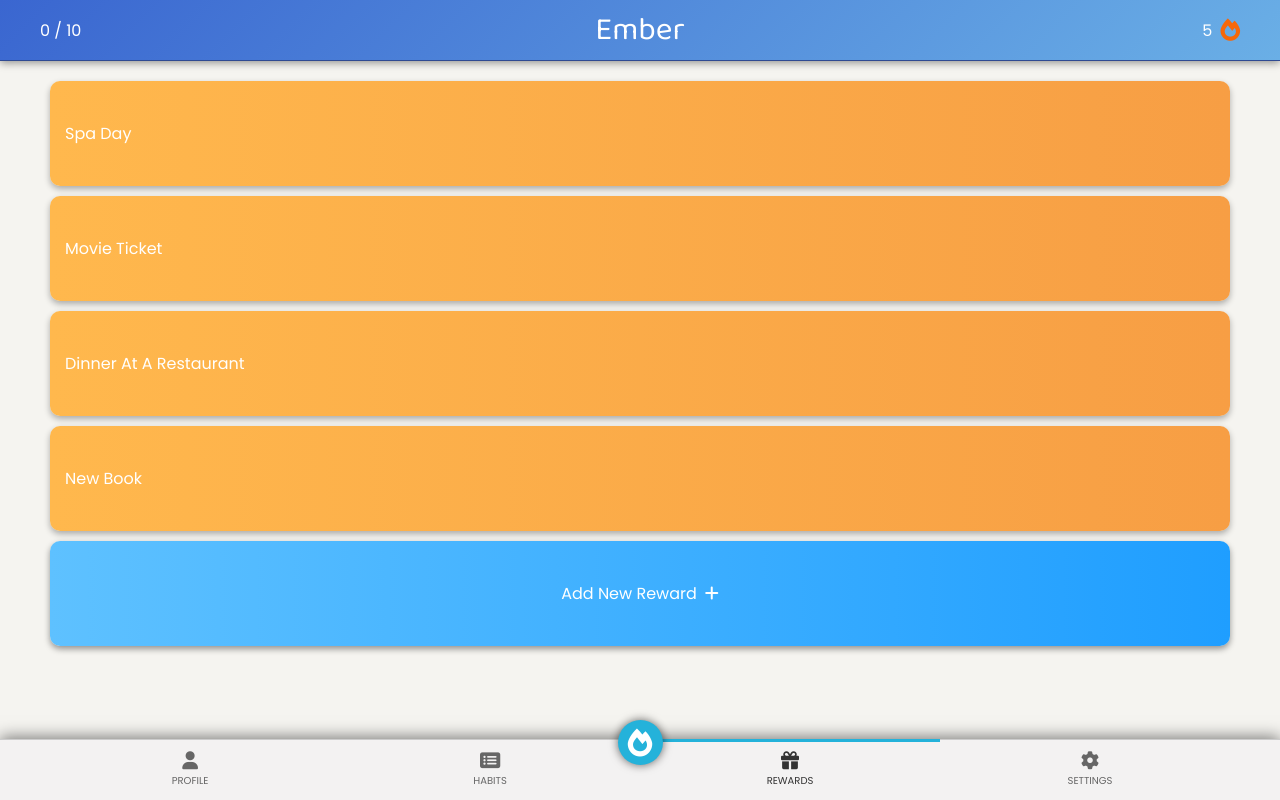
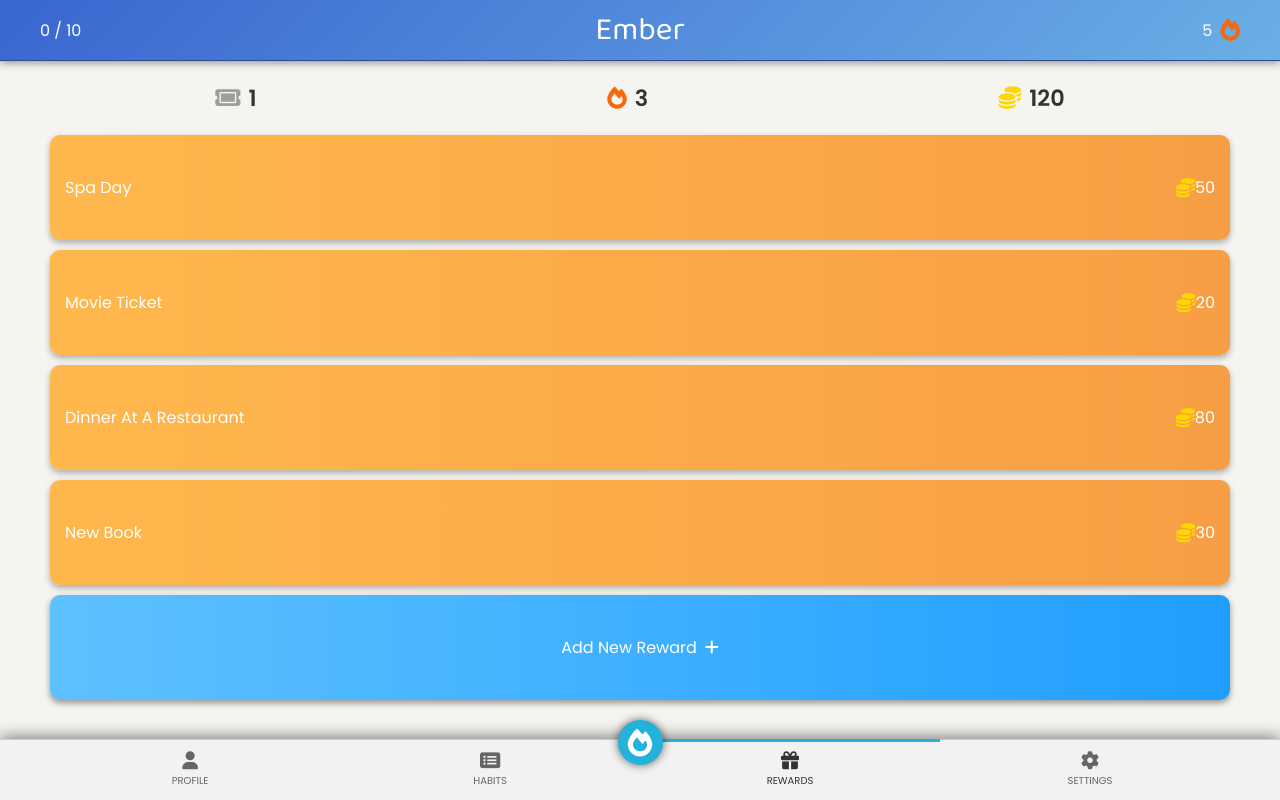
Before and after one commit to joseph-johnson27001/habit-spinner, a Vue app: page /rewards in a window 1280 px wide. Built offline with nearby package versions, Linux system fonts and the light colour scheme.

Commit message:
Reward Page currency update

```diff
--- /dev/null
+++ b/src/components/Rewards/CurrencyDisplay.vue
@@ -0,0 +1,71 @@
+<template>
+  <div class="currency-display">
+    <!-- Reward Passes Display -->
+    <div class="currency-item">
+      <i class="fa fa-ticket ticket-icon"></i>
+      <span class="currency-value">{{ rewardPasses }}</span>
+    </div>
+    <!-- Streak Display -->
+    <div class="currency-item">
+      <i class="fa fa-fire fire-icon"></i>
+      <span class="currency-value">{{ streak }}</span>
+    </div>
+
+    <!-- Coins Display -->
+    <div class="currency-item">
+      <i class="fa fa-coins coin-icon"></i>
+      <span class="currency-value">{{ coins }}</span>
+    </div>
+  </div>
+</template>
+
+<script>
+export default {
+  name: "CurrencyDisplay",
+  props: {
+    coins: { type: Number, default: 0 },
+    streak: { type: Number, default: 0 },
+    rewardPasses: { type: Number, default: 0 },
+  },
+};
+</script>
+
+<style scoped>
+.currency-display {
+  display: flex;
+  gap: 20px;
+  padding-top: 10px;
+  color: #333;
+  border-radius: 10px;
+  justify-content: space-around;
+  font-weight: bold;
+}
+
+/* Styling for each currency item */
+.currency-item {
+  display: flex;
+  align-items: center;
+}
+
+.currency-value {
+  font-size: 1.4rem;
+  margin-left: 8px;
+  color: #333;
+}
+
+/* Icon styling */
+.coin-icon {
+  font-size: 1.4rem;
+  color: #ffd700; /* Gold color for coins */
+}
+
+.fire-icon {
+  font-size: 1.4rem;
+  color: #f76809; /* Matches fire color */
+}
+
+.ticket-icon {
+  font-size: 1.4rem;
+  color: #9e9e9e; /* Gray color for reward passes */
+}
+</style>
--- a/src/components/Rewards/RewardCard.vue
+++ b/src/components/Rewards/RewardCard.vue
@@ -1,10 +1,13 @@
-<!-- RewardCard.vue -->
 <template>
   <label
     :class="['reward-card', { redeemed: isRedeemed }]"
     @click="toggleRedeem"
   >
-    <span>{{ rewardName }}</span>
+    <span class="reward-name">{{ rewardName }}</span>
+    <span v-if="!isRedeemed" class="reward-cost">
+      <i class="fa fa-coins coin-icon"></i>
+      {{ cost }}
+    </span>
     <span v-if="isRedeemed" class="checkmark">✓ Redeemed</span>
   </label>
 </template>
@@ -20,6 +23,10 @@ export default {
     redeemed: {
       type: Boolean,
       default: false,
+    },
+    cost: {
+      type: Number,
+      required: true,
     },
   },
   data() {
@@ -53,12 +60,12 @@ export default {
   overflow: hidden;
   display: flex;
   align-items: center;
+  justify-content: space-between;
   font-size: 16px;
   font-weight: 100;
   text-transform: capitalize;
   color: #fff;
   cursor: pointer;
-  justify-content: space-between;
   transition: color 0.3s ease;
   box-shadow: 0 3px 6px rgba(0, 0, 0, 0.3);
 }
@@ -88,4 +95,16 @@ export default {
 .reward-card.redeemed::before {
   left: 0;
 }
+
+/* New styles for the coin icon and reward cost */
+.reward-cost {
+  display: flex;
+  align-items: center;
+}
+
+.coin-icon {
+  font-size: 1.2rem;
+  color: #ffd700;
+  margin-left: 5px;
+}
 </style>
--- a/src/views/RewardsPage.vue
+++ b/src/views/RewardsPage.vue
@@ -1,15 +1,25 @@
-<!-- RewardsPage.vue -->
 <template>
   <div class="rewards-page">
+    <!-- Currency Display -->
+    <CurrencyDisplay
+      :coins="coins"
+      :streak="streak"
+      :rewardPasses="rewardPasses"
+    />
+
+    <!-- Rewards List -->
     <div class="rewards-list">
       <RewardCard
         v-for="(reward, index) in rewards"
         :key="index"
         :rewardName="reward.name"
         :redeemed="reward.redeemed"
+        :cost="reward.cost"
         @redeem="redeemReward(index)"
       />
     </div>
+
+    <!-- New Reward Card -->
     <NewRewardCard @add="showAddRewardDialog" />
   </div>
 </template>
@@ -17,26 +27,32 @@
 <script>
 import RewardCard from "@/components/Rewards/RewardCard.vue";
 import NewRewardCard from "@/components/Rewards/NewRewardCard.vue";
+import CurrencyDisplay from "@/components/Rewards/CurrencyDisplay.vue";
 
 export default {
   name: "RewardsPage",
   components: {
     RewardCard,
     NewRewardCard,
+    CurrencyDisplay,
   },
   data() {
     return {
+      coins: 120, // Example initial coins value
+      streak: 3, // Example initial streak value
+      rewardPasses: 1, // Example initial reward pass value
       rewards: [
-        { name: "Spa Day", redeemed: false },
-        { name: "Movie Ticket", redeemed: false },
-        { name: "Dinner at a Restaurant", redeemed: false },
-        { name: "New Book", redeemed: false },
+        { name: "Spa Day", redeemed: false, cost: 50 },
+        { name: "Movie Ticket", redeemed: false, cost: 20 },
+        { name: "Dinner at a Restaurant", redeemed: false, cost: 80 },
+        { name: "New Book", redeemed: false, cost: 30 },
       ],
     };
   },
   methods: {
     redeemReward(index) {
       this.rewards[index].redeemed = true;
+      // Optional: Update logic to deduct coins or handle other reward redemption logic
     },
     showAddRewardDialog() {
       console.log("Add new reward dialog triggered!");
@@ -49,4 +65,8 @@ export default {
 .rewards-page {
   padding: 0px 10px 60px 10px;
 }
+
+.rewards-list {
+  margin-top: 20px;
+}
 </style>
```
